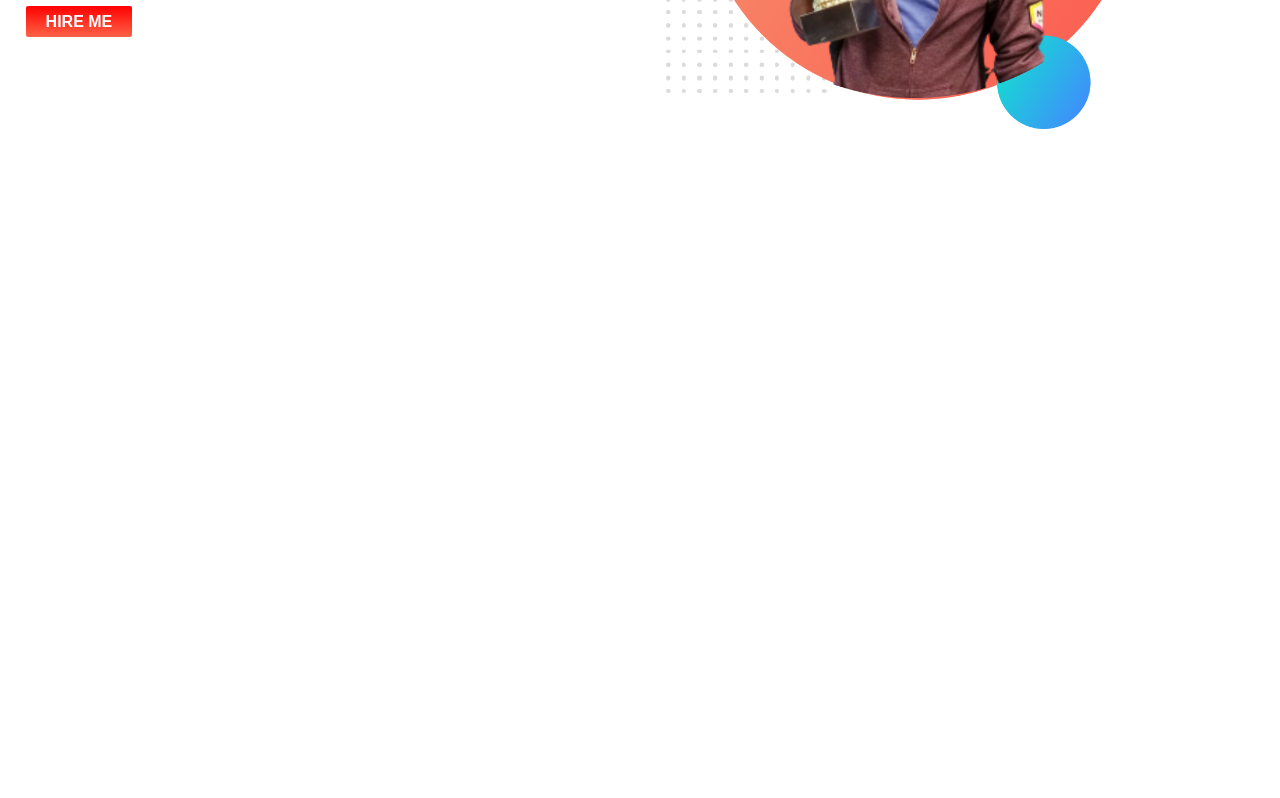
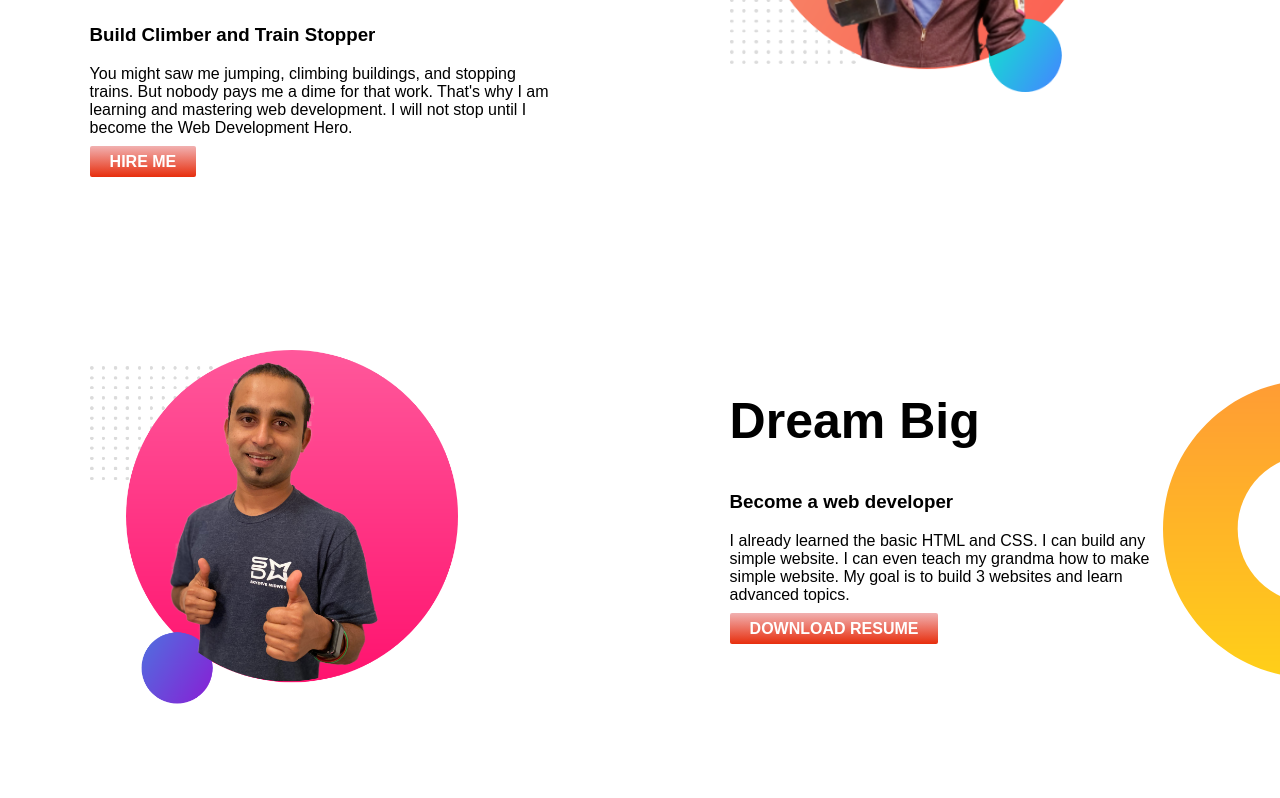
Before and after one commit to kamruzzaman1312/developer-portfolio, a plain HTML site: page index.html in a window 1280 px wide. Shown: the part 364-1162 px from the top of the page. Before the commit the page ends 800 px from the top, so only its background shows below. Drawn offline with Linux system fonts and the light colour scheme.

Commit message:
deam added

```diff
--- a/index.html
+++ b/index.html
@@ -22,6 +22,18 @@
                 <img src="images/jankar-pic-with-bg.png" alt="">
             </div>
      </section>
+     <section class="dream-big">
+        <div class="half-width">
+            <img src="images/jhankar2.png" alt="">
+        </div>
+        <div class="half-width">
+            <h1>Dream Big</h1>
+            <h3>Become a web developer</h3>
+            <p>I already learned the basic HTML and CSS. I can build any simple website. I can even teach my grandma how to make simple website. My goal is to build 3 websites and learn advanced topics.</p>
+            <a class="link-button" target="blank" href="file:///C:/Users/Zaman/Documents/PROGRAMMING/developer-portfolio/index.html">DOWNLOAD RESUME</a>
+        </div>
+     </section>
+
 
 </body>
 </html>
--- a/style.css
+++ b/style.css
@@ -13,14 +13,14 @@ section{
 }
 .half-width{
     width: 50%;
-    padding: 2%;
+    padding: 7%;
 }
 .half-width img{
     width: 80%;
 }
 .link-button{
     text-decoration:none;
-    background-image: linear-gradient(red,tomato);
+    background-image: linear-gradient(rgb(241, 177, 177),rgb(231, 46, 13));
     padding: 7px 20px;
     border-radius: 2px;
     color:white;
@@ -30,3 +30,8 @@ section{
     background-image:url(images/top-banner.png);
     background-repeat: no-repeat;
 }
+.dream-big{
+    background-image:url(images/dream-bg.png);
+    background-repeat: no-repeat;
+    background-position: right;
+}
```
